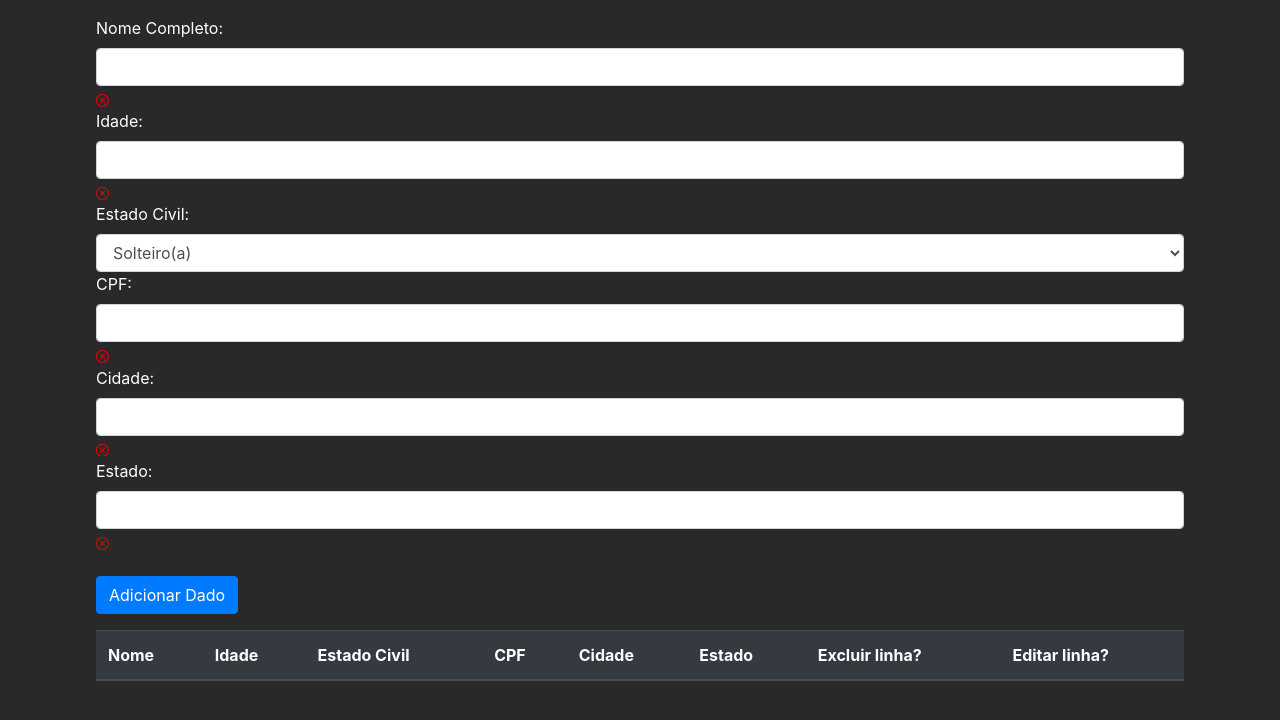
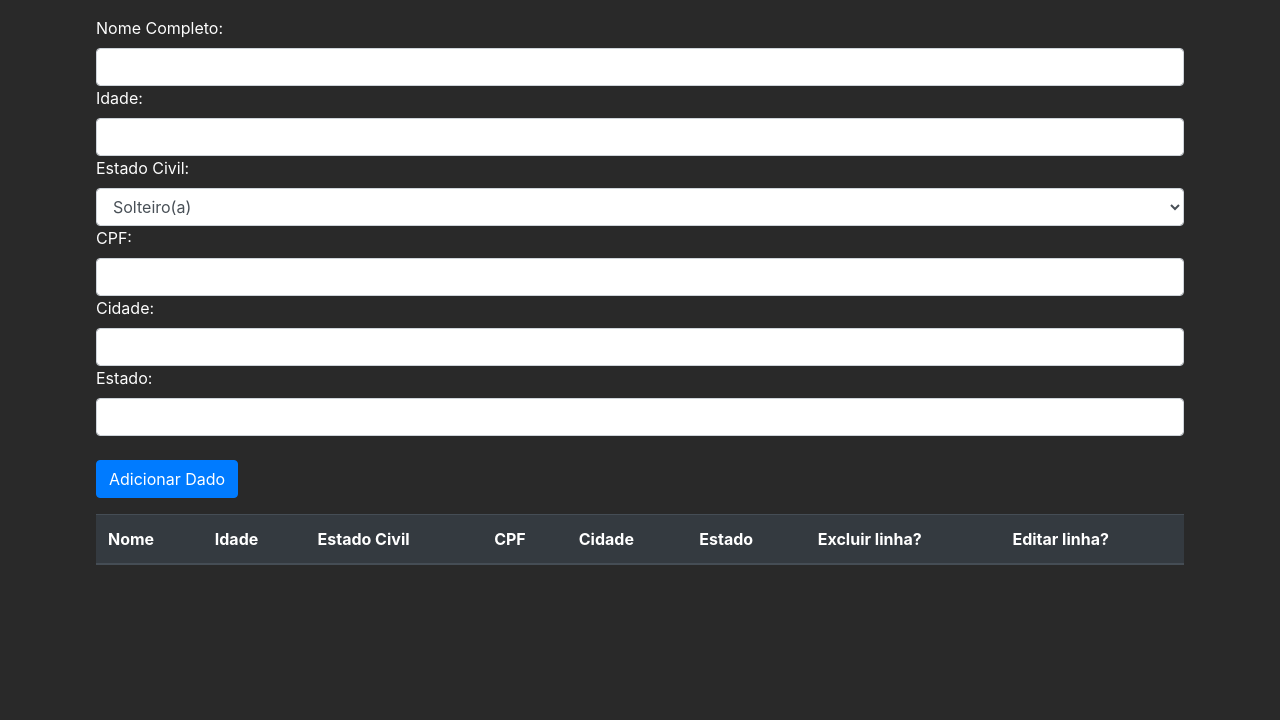
Before and after one commit to Hiaguedes/desafio-softwrap, a React (Create React App) app in the folder web/: page / in a window 1280 px wide. Shown: the top 720 px of the page. Built offline with nearby package versions, Linux system fonts and the light colour scheme.

Commit message:
corrigindo bug que deixava icone independente do que esteja no input

```diff
--- a/web/src/pages/Inputs/Inputs.jsx
+++ b/web/src/pages/Inputs/Inputs.jsx
@@ -35,7 +35,7 @@ export default function Inputs(){
 
 
                     })}/>
-            <Form.Text className="error-text w-100"><XCircle/>  {errors?.nome?.message}</Form.Text>
+            {errors?.nome?.message &&<Form.Text className="error-text w-100"><XCircle/>  {errors?.nome?.message}</Form.Text>}
 
             <Form.Label htmlFor="idade">Idade:</Form.Label>
             <Form.Control id="idade"
@@ -59,7 +59,7 @@ export default function Inputs(){
                     }
 
                     })}/>
-            <Form.Text className="error-text w-100"><XCircle/>  {errors?.idade?.message}</Form.Text>
+            {errors?.idade?.message && <Form.Text className="error-text w-100"><XCircle/>  {errors?.idade?.message}</Form.Text>}
 
             <Form.Label htmlFor="estadoCivil">Estado Civil:</Form.Label>
             <Form.Control id="estadoCivil"
@@ -98,7 +98,7 @@ export default function Inputs(){
 
             })
             }/>
-            <Form.Text className="error-text w-100"><XCircle/>  {errors?.cpf?.message}</Form.Text>
+            {errors?.cpf?.message && <Form.Text className="error-text w-100"><XCircle/>  {errors?.cpf?.message}</Form.Text>}
 
 
             <Form.Label htmlFor="cidade">Cidade:</Form.Label>
@@ -115,7 +115,7 @@ export default function Inputs(){
                 }
                 })}/>
 
-            <Form.Text className="error-text w-100"><XCircle/>  {errors?.cidade?.message}</Form.Text>
+            { errors?.cidade?.message && <Form.Text className="error-text w-100"><XCircle/>  {errors?.cidade?.message}</Form.Text>}
 
             <Form.Label htmlFor="estado">Estado:</Form.Label>
             <Form.Control id="estado"
@@ -129,7 +129,7 @@ export default function Inputs(){
                     message: 'Favor preencher o campo'
                 }
                 })}/>
-            <Form.Text className="error-text w-100"><XCircle/>  {errors?.estado?.message}</Form.Text>
+            { errors?.estado?.message && <Form.Text className="error-text w-100"><XCircle/>  {errors?.estado?.message}</Form.Text>}
 
             <Button className="mt-4" variant="primary" type="submit">Adicionar Dado</Button>
         </Form>
```
